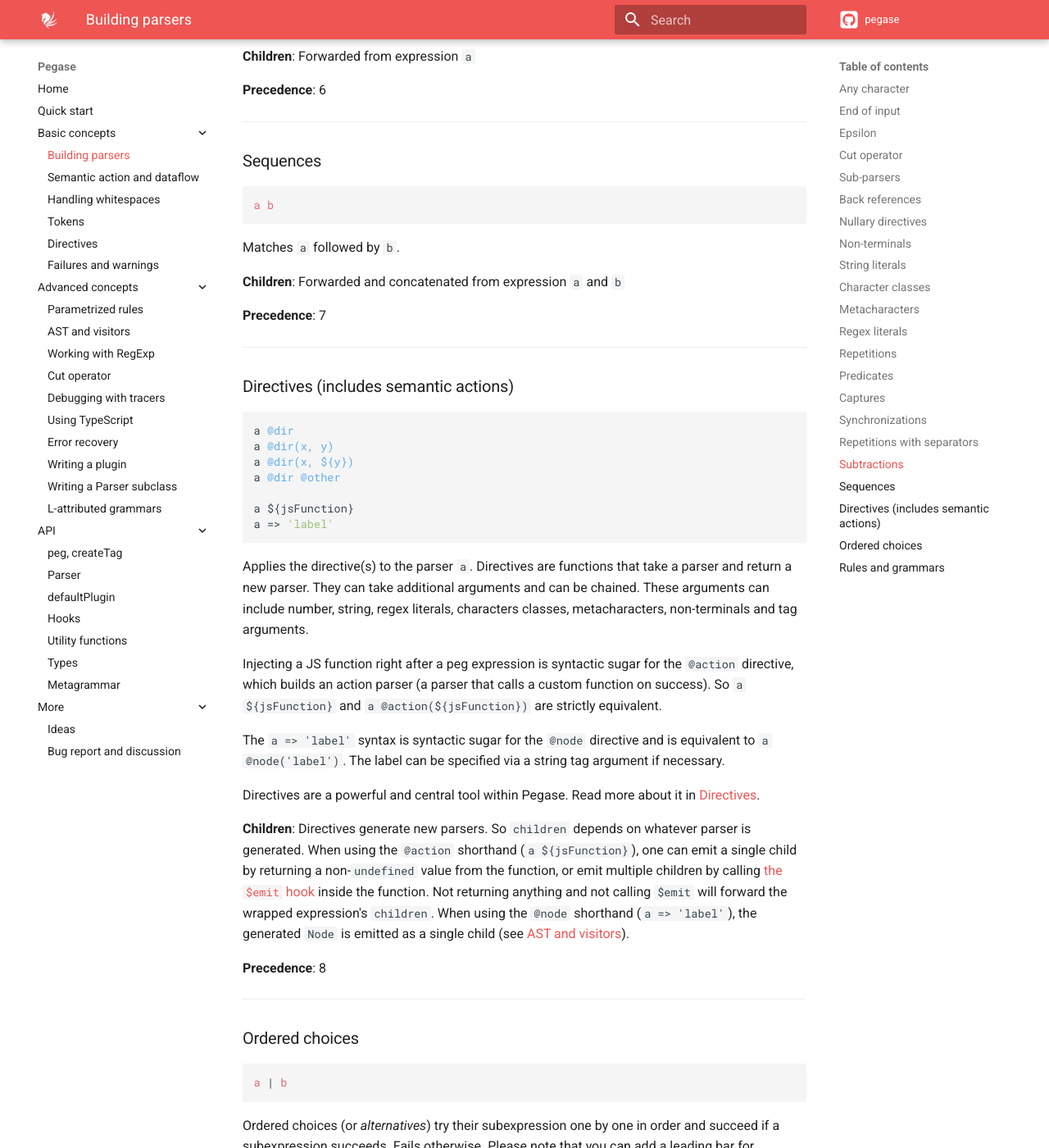
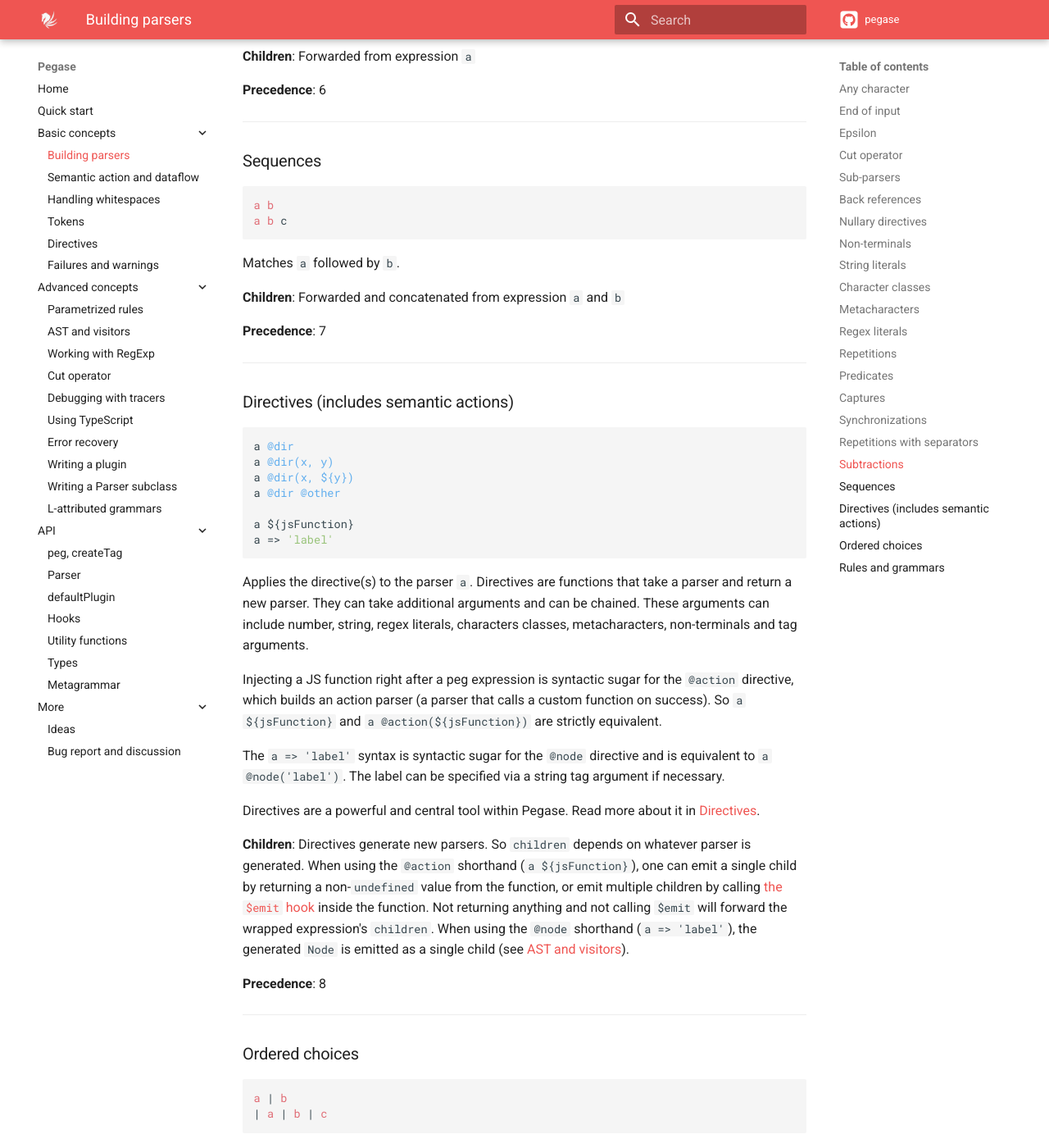
Before and after one commit to strblr/pegase, an MkDocs documentation site: the page built from doc/docs/basic-concepts/Building-parsers.md, in a window 1280 px wide and 1400 px high, scrolled down 7064 px. Shown: the whole window at 82% size. Built offline with MkDocs 1.6.1 and Material for MkDocs 9.7.7, drawn with Linux system fonts in a browser that asks for light colours; nearby versions of some CDN libraries; comment, search, counter and statistics services are not loaded.

Commit message:
Edited doc, bumped version

````diff
--- a/doc/docs/basic-concepts/Building-parsers.md
+++ b/doc/docs/basic-concepts/Building-parsers.md
@@ -306,6 +306,7 @@ Matches `a` but not `b` (fails if `b` succeeds). Strictly equivalent to `!b a`.
 
 ```
 a b
+a b c
 ```
 
 Matches `a` followed by `b`.
@@ -346,6 +347,7 @@ Directives are a powerful and central tool within Pegase. Read more about it in
 
 ```
 a | b
+| a | b | c
 ```
 
 Ordered choices (or *alternatives*) try their subexpression one by one in order and succeed if a subexpression succeeds. Fails otherwise. Please note that you can add a leading bar for aesthetic purposes.
--- a/doc/mkdocs.yml
+++ b/doc/mkdocs.yml
@@ -54,7 +54,7 @@ extra:
       link: https://github.com/ostrebler/pegase
 extra_javascript:
   - https://cdnjs.cloudflare.com/ajax/libs/highlight.js/10.7.2/highlight.min.js
-  - https://unpkg.com/pegase@0.5.1/umd/index.js
+  - https://unpkg.com/pegase@0.5.2/umd/index.js
   - javascript/config.js
 extra_css:
   - https://cdnjs.cloudflare.com/ajax/libs/highlight.js/10.7.2/styles/atom-one-dark.min.css
--- a/package.json
+++ b/package.json
@@ -1,6 +1,6 @@
 {
   "name": "pegase",
-  "version": "0.5.1",
+  "version": "0.5.2",
   "description": "An inline, fast, powerful and lightweight PEG parser generator for JavaScript and TypeScript, with semantic actions, support for native regexps, error recovery, warnings, AST generation, AST visitors, cut operator, back references, and a lot more.",
   "main": "lib/index.js",
   "types": "lib/index.d.ts",
````
Also changed, not shown: README.md.
